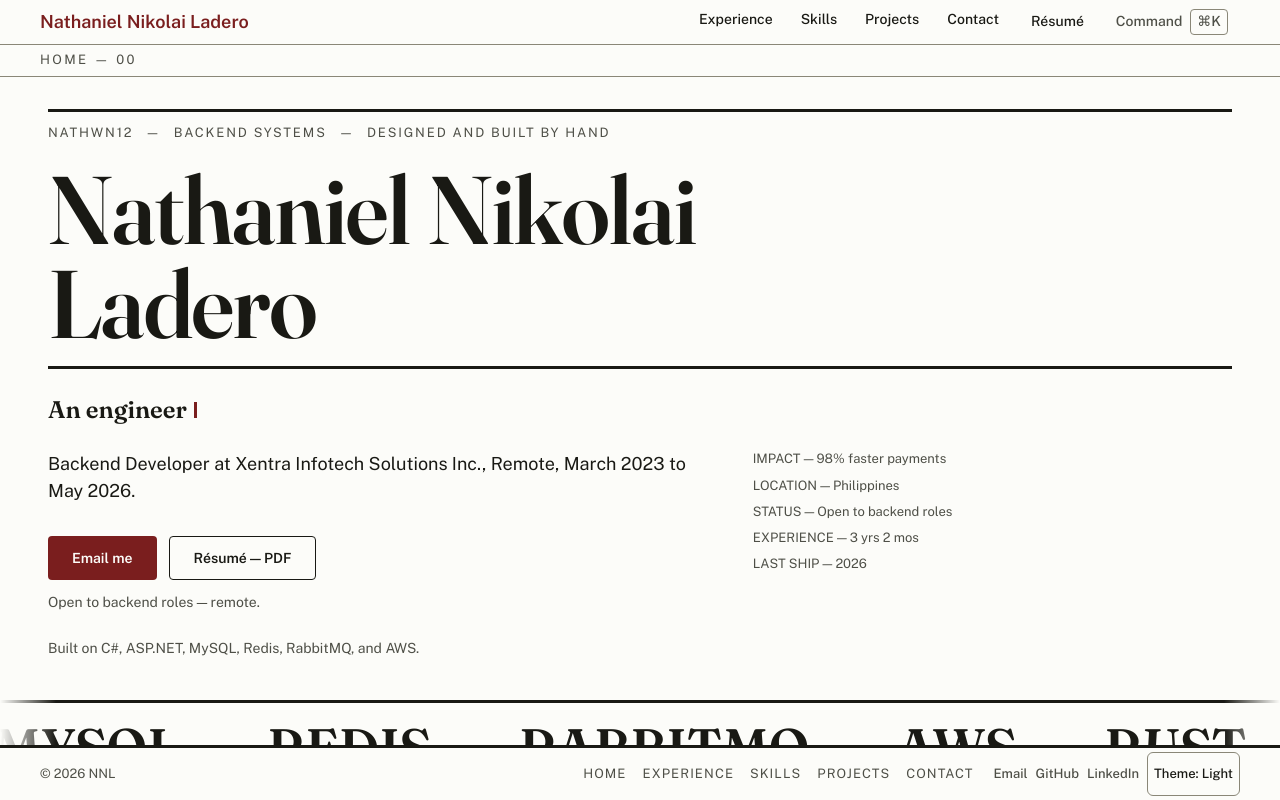
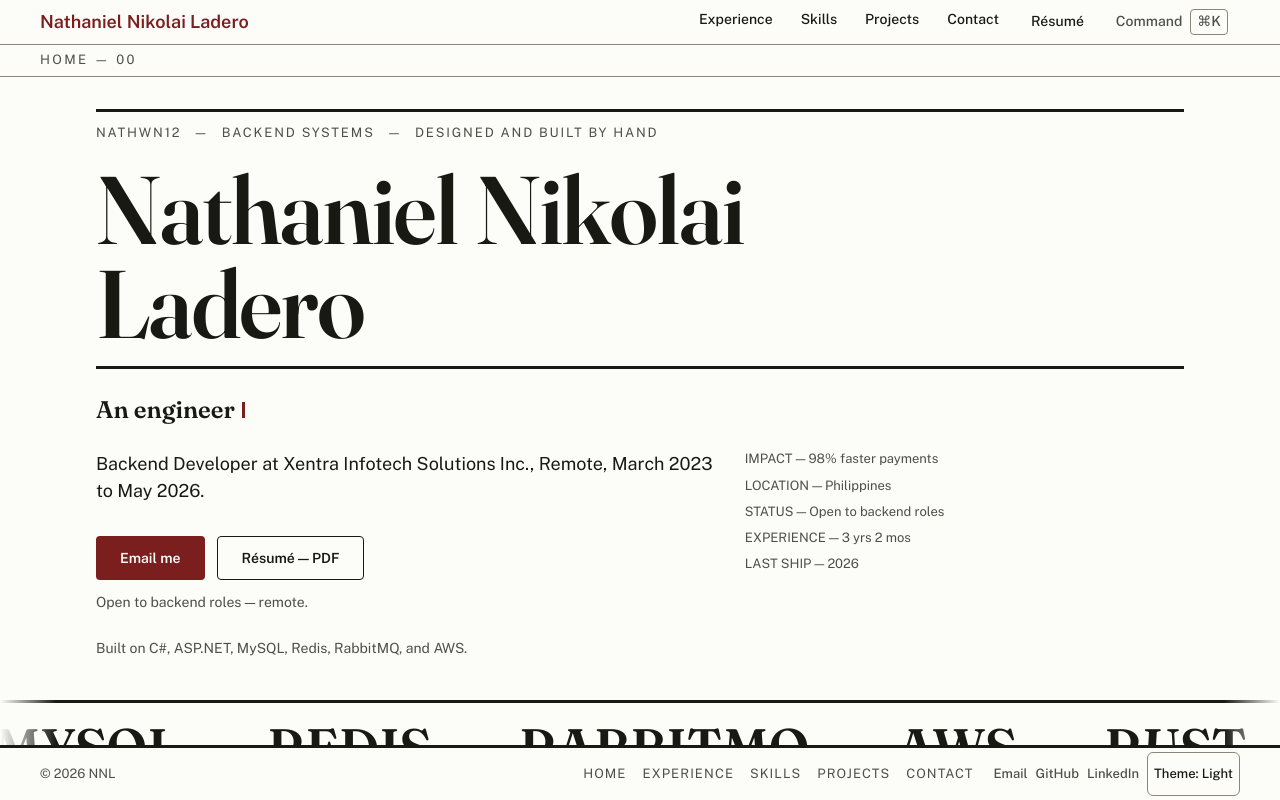
Before and after one commit to nathwn12/nathwn12.github.io, a React (Vite) app: page / in a window 1280 px wide. Built offline with nearby package versions, Linux system fonts and the light colour scheme.

Commit message:
polish(responsive): continuous sheet gutter, no step at 1376px

```diff
--- a/src/index.css
+++ b/src/index.css
@@ -483,9 +483,8 @@ html[data-theme="dark"] .folio-numeral {
    The sheet is the viewport minus a fluid gutter per side, capped at 80rem;
    at 1600px+ the cap rises to 96rem. The gutter token is the single source:
    `.sheet` spends it as width (auto margins), `.sheet-pad` spends it as
-   inner padding once the cap binds (min-width 1376px = 80rem + 2x3rem, where
-   the capped width would otherwise jump the content edge to the cap edge;
-   at the bind point the auto margins are zero, so the handoff is continuous).
+   inner padding at every width (border-box), so content is min(100vw - 2g, cap) minus 2g with no step
+   at the 1376px bind.
    Route sections keep their own px-6/lg:px-10 (untouched files) — the vw-based
    width resolves against the viewport, not the padded content box, so every
    pattern lands within ~8px of today's edges at 1440 (composition identical).
@@ -512,11 +511,10 @@ html[data-theme="dark"] .folio-numeral {
   margin-inline: auto;
 }
 
-/* Inner gutter once the cap binds — continuous at the 1376px handoff. */
-@media (min-width: 1376px) {
-  .sheet-pad {
-    padding-inline: var(--sheet-gutter);
-  }
+/* Inner gutter at every width (same fluid token): content is
+   min(100vw - 2g, cap) - 2g, continuous through the 1376px bind. */
+.sheet-pad {
+  padding-inline: var(--sheet-gutter);
 }
 
 /* Wide sheet: cap rises to 96rem, gaps widen into the added track. */
```
